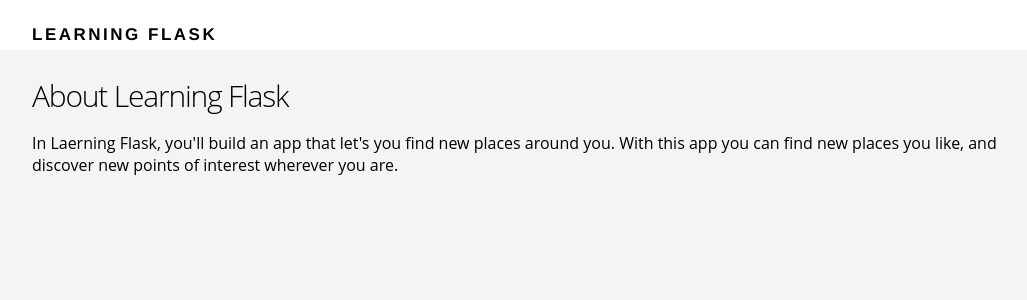
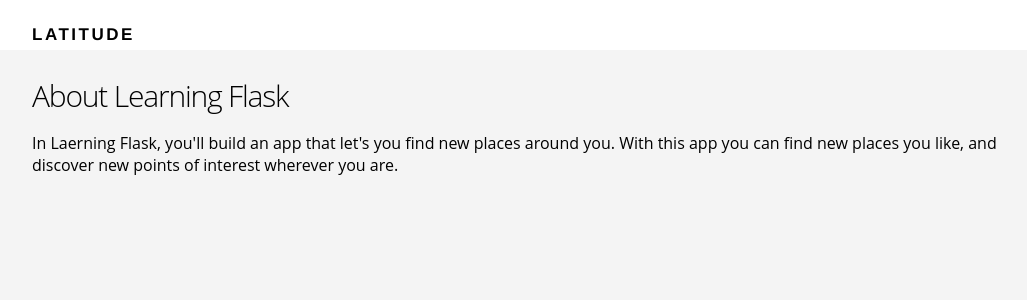
Before and after one commit to dipAch/Latitude---Flask-App, a Flask app: page /about in a window 1280 px wide. Shown: the top 300 px of the page, without its empty margins (108-1135 px from the left). Run offline with Flask 2, Linux system fonts and the light colour scheme; some libraries are stand-ins or nearby versions; some web fonts are replaced.

Commit message:
Update layout.html

```diff
--- a/templates/layout.html
+++ b/templates/layout.html
@@ -14,7 +14,7 @@
 	<body>
 		<header>
 			<div class="container">
-				<h1 class="title">Learning Flask</h1>
+				<h1 class="title">Latitude</h1>
 			</div>
 		</header>
 
```
